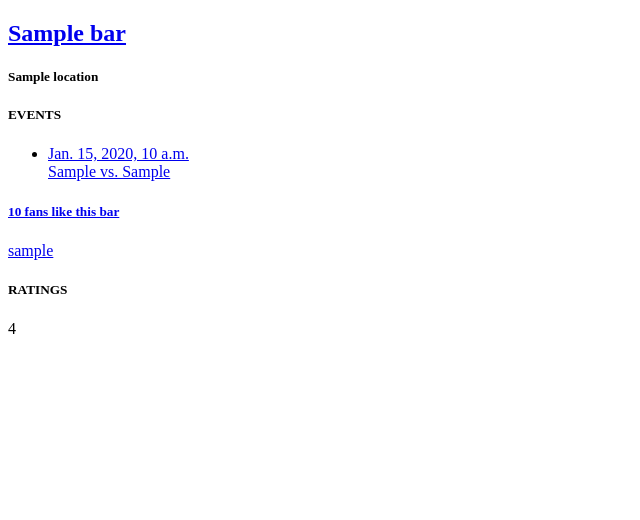
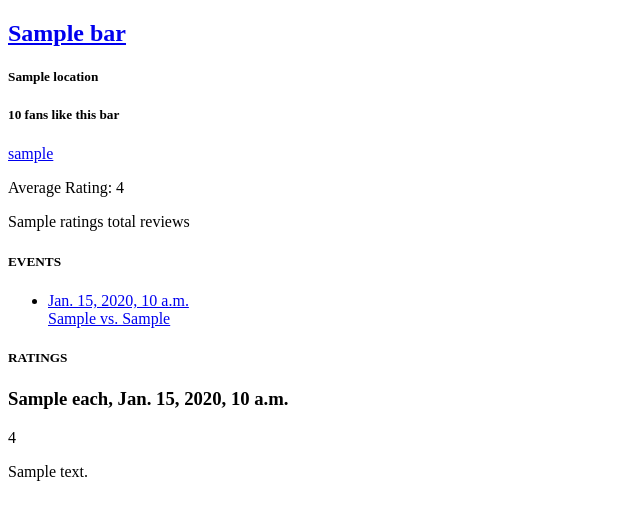
Before and after one commit to alextryonpdx/blazerbar_project, a Django app: template templates/blazerbar/bar.html in a window 1280 px wide. Shown: the part 116-636 px from the top of the page, without its empty margins (0-640 px from the left). Run offline with Django 3.2, Linux system fonts and the light colour scheme; the template is opened without the code that fills it: most values are stand-ins (such as "Sample title", 1, 10 or a date in 2020).

Commit message:
bar average ratings
created helper function to find average rating of bar and store it when
new review created. stores to 2 decimal places.

in near future, aside from making this a usable app. try to DRY out
code, extract common DB Queries and use them to get bar, get user, etc.
a lot of room for improvement here now that functionality is nearing
completion of initial plan.
plenty of work left to de here!!

```diff
--- a/templates/blazerbar/bar.html
+++ b/templates/blazerbar/bar.html
@@ -15,6 +15,18 @@
 <a href={{ bar.website }}><h2>{{ bar.name }}</h2></a>
 <h5>{{ bar.location }}</h5>
 {% endif %}
+{% if favoriters %}
+	<h5>{{ faves }} fans like this bar</h5>
+	{% for fave in favoriters %}
+		<a href="{% url 'userpage' fave.user.username %}">{{ fave.user.username }}</a>
+	{% endfor %}
+{% endif %}
+{% if bar.average_rating %}
+	<p>Average Rating: {{ bar.average_rating }}</p>
+	<p>{{ bar.ratings }} total reviews</p>  <!-- make this a link to reviews display -->
+{% else %}
+	<a href="{% url 'review_bar' bar.bar_slug user.username %}">Be the first to Review this bar</a>
+{% endif %}
 
 {% if events %}
 	<h5>EVENTS</h5>
@@ -22,22 +34,19 @@
 	{% for event in events %}
 		<li><a href="{% url 'event' event.eventID %}">{{ event.event.game_date }}<br />
 		{{ event.event.home_team }} vs. {{ event.event.away_team }}
-		</li>
+		</a></li>
 	{% endfor %}
 	</ul>
 {% endif %}
 
-{% if favoriters %}
-	<h5>{{ faves }} fans like this bar</h5>
-	{% for fave in favoriters %}
-		<a href="{% url 'userpage' fave.user.username %}">{{ fave.user.username }}</a>
-	{% endfor %}
-{% endif %}
 
-{% if ratings %}
+
+{% if ratings_list %}
 	<h5>RATINGS</h5>
-	{% for rating in ratings %}
-		<p>{{ rating }}</p>
+	{% for each in ratings_list %}
+		<h3>{{ each }}, {{ each.created }}</h3>
+		<p>{{ each.rating }}</p>
+		<p>{{ each.review }}</p>
 	{% endfor %}
 {% endif %}
 
--- a/templates/blazerbar/base.html
+++ b/templates/blazerbar/base.html
@@ -43,8 +43,6 @@ transparent (5% opacity?) footer with copyright and contact link and year. in bo
 
 
 
-
-
   </div>
 
   <div>
--- a/templates/blazerbar/userpage.html
+++ b/templates/blazerbar/userpage.html
@@ -52,10 +52,10 @@
 	<h5>Events - Hosting</h5>
 	<ul>
 		{% for event in hosting_events.all %}
-			<li>{{ event.event }}<br />
+			<li><a href="{% url 'event' event.eventID %}">{{ event.event }}<br />
 				     at {{ event.venue }}
 				     in {{ event.event.game_date|timeuntil }}
-			</li>
+			</a></li>
 		{% endfor %}
 	</ul>
 	<h5>Favorite Bars</h5>
```
Also changed, not shown: templates/blazerbar/bars.html (+7 -1 lines), db.sqlite3.
